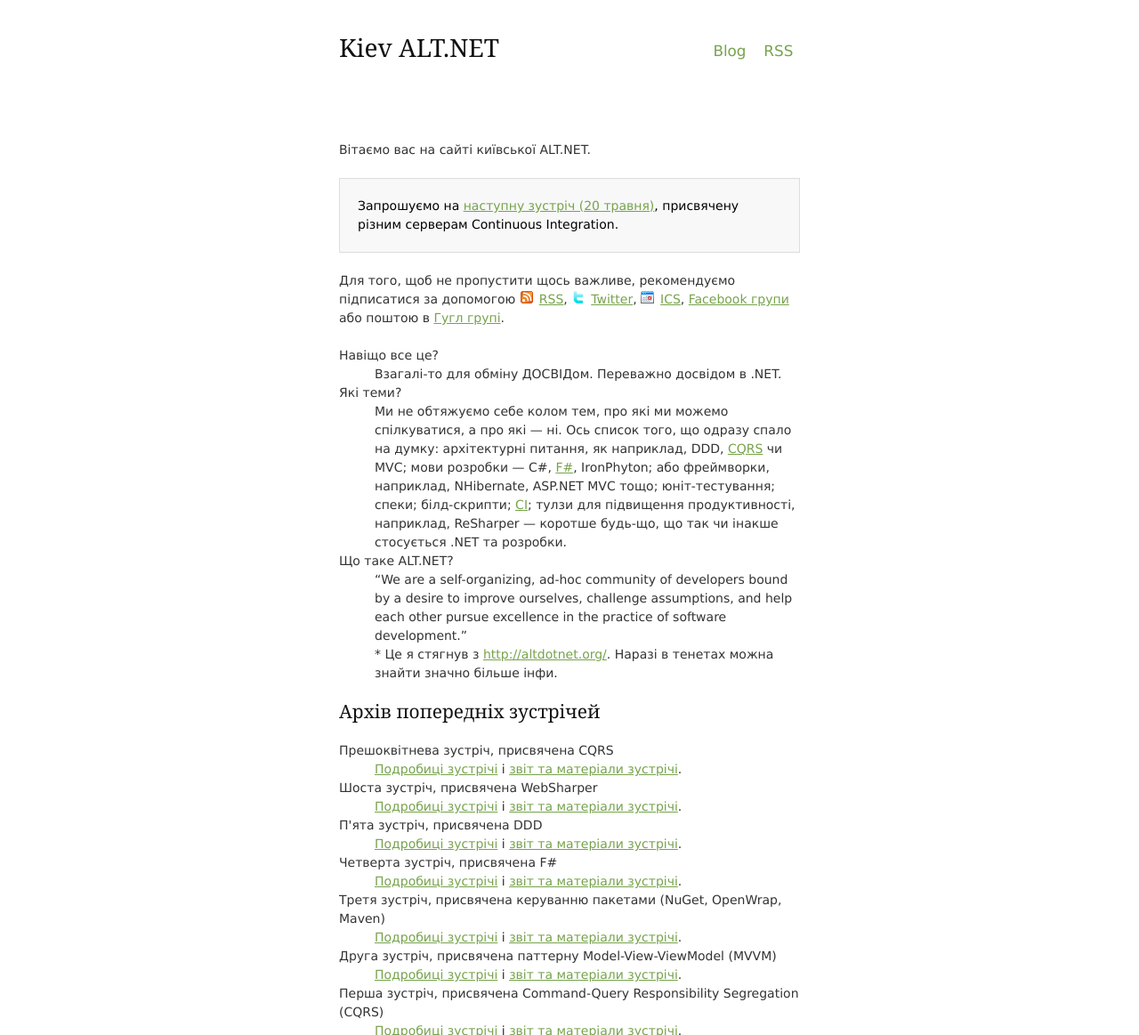
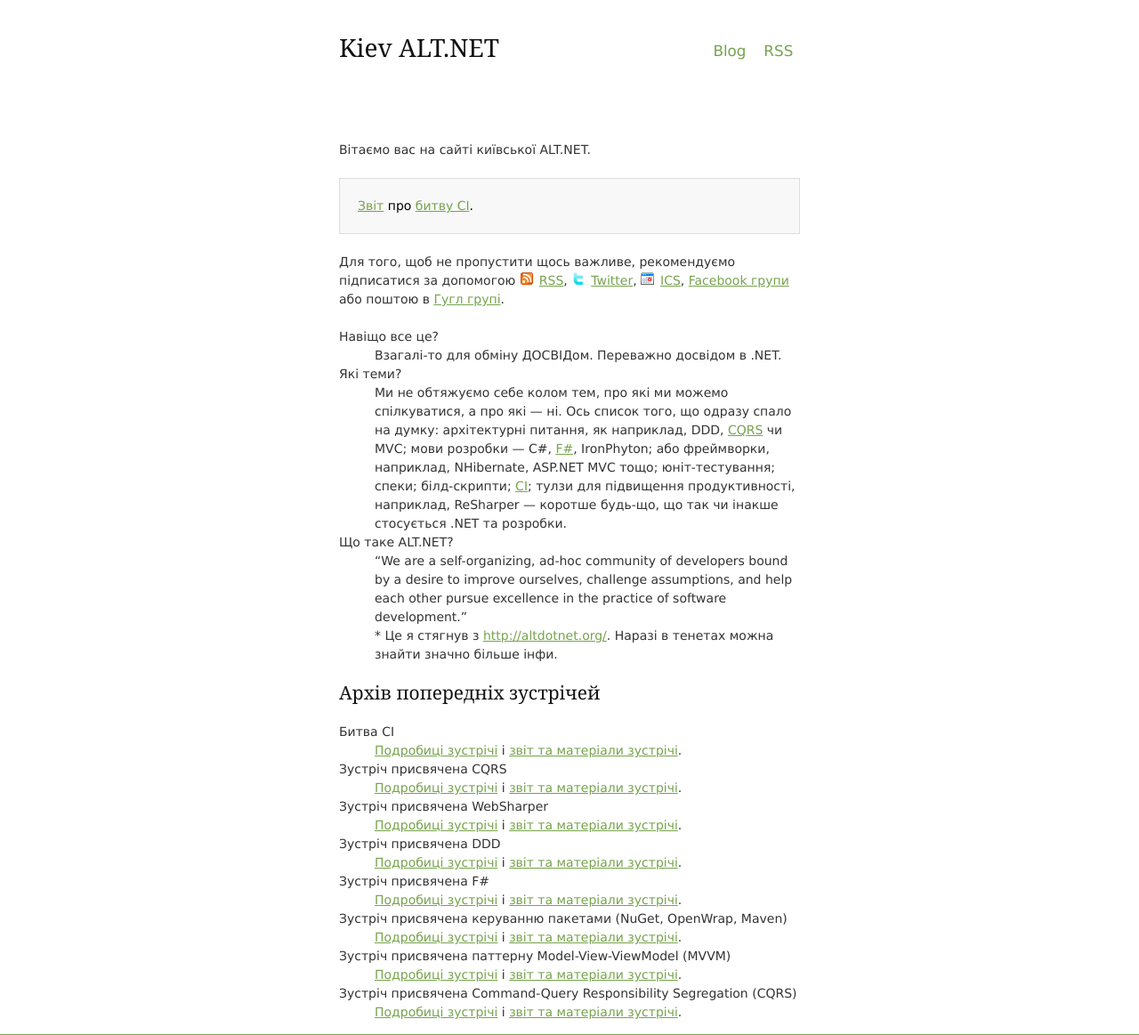
Before and after one commit to kievaltnet/kievaltnet, an ASP.NET MVC app: page / in a window 1280 px wide. Shown: the part 17-1180 px from the top of the page at 89% size. Run offline with ASP.NET Core 8 and stand-ins for ASP.NET MVC 5, Linux system fonts and the light colour scheme; the project's own start-up code is not run, and a stand-in starts its controllers and pages; some libraries are stand-ins or nearby versions.

Commit message:
Home page updated with report about CI batle

```diff
--- a/src/WebSite/Views/Home/Index.cshtml
+++ b/src/WebSite/Views/Home/Index.cshtml
@@ -50,14 +50,14 @@
 	<p>
 	  Вітаємо вас на сайті київської ALT.NET.
 	 </p>
+     @*
 	 <p class="importanant-info">
         Запрошуємо на <a href="http://blog.kievalt.net/post/5390606925/ci-event">наступну зустріч (20 травня)</a>, присвячену різним серверам Continuous Integration.
 	 </p>
-     @*
+     *@
     <p class="importanant-info">
-      <a href="http://blog.kievalt.net/post/4519207757/report-abdullin-cqrs">Звіт</a> про першоквітневу зустріч з <a href="http://abdullin.com/">Рінатом Абдулліним</a>, присвячену CQRS.
+      <a href="http://blog.kievalt.net/post/5861638044/report-ci-event">Звіт</a> про <a href="http://blog.kievalt.net/post/5390606925/ci-event">битву CI</a>.
 	 </p>
-     *@
 	 <p> Для того, щоб не пропустити щось важливе, рекомендуємо підписатися
 	   за допомогою <a href="http://feeds.feedburner.com/kievaltnet" rel="alternate" type="application/rss+xml" class="rss" >RSS</a>,
 	   <a href="http://twitter.com/kievaltnet" rel="alternate" class="twitter" >Twitter</a>,
@@ -87,31 +87,35 @@
 
     <h2>Архів попередніх зустрічей</h2>
     <dl>
-        <dt>Прешоквітнева зустріч, присвячена CQRS</dt>
+        <dt>Битва CI</dt>
+        <dd>
+	        <a href="http://blog.kievalt.net/post/5390606925/ci-event">Подробиці зустрічі</a> і <a href="http://blog.kievalt.net/post/5861638044/report-ci-event" >звіт та матеріали зустрічі</a>.
+        </dd>
+        <dt>Зустріч присвячена CQRS</dt>
         <dd>
 	        <a href="http://blog.kievalt.net/post/3918985453/abdullin-cqrs-event">Подробиці зустрічі</a> і <a href="http://blog.kievalt.net/post/4519207757/report-abdullin-cqrs" >звіт та матеріали зустрічі</a>.
         </dd>
-		<dt>Шоста зустріч, присвячена WebSharper</dt>
+		<dt>Зустріч присвячена WebSharper</dt>
         <dd>
 	        <a href="http://blog.kievalt.net/post/3311287064/websharper-event">Подробиці зустрічі</a> і <a href="http://blog.kievalt.net/post/3583105618/report-websharper-event" >звіт та матеріали зустрічі</a>.
         </dd>
-		<dt>П'ята зустріч, присвячена DDD</dt>
+		<dt>Зустріч присвячена DDD</dt>
         <dd>
 	        <a href="http://blog.kievalt.net/post/2958517151/ddd-event">Подробиці зустрічі</a> і <a href="http://blog.kievalt.net/post/3249872296/report-ddd-event" >звіт та матеріали зустрічі</a>.
         </dd>
-		<dt>Четверта зустріч, присвячена F#</dt>
+		<dt>Зустріч присвячена F#</dt>
         <dd>
 	        <a href="http://blog.kievalt.net/post/2143560903/fsharp-event">Подробиці зустрічі</a> і <a href="http://blog.kievalt.net/post/2512395811/report-fsharp-event" >звіт та матеріали зустрічі</a>.
         </dd>
-        <dt>Третя зустріч, присвячена керуванню пакетами (NuGet, OpenWrap, Maven)</dt>
+        <dt>Зустріч присвячена керуванню пакетами (NuGet, OpenWrap, Maven)</dt>
         <dd>
 	        <a href="http://blog.kievalt.net/post/1373357793/nupack-event">Подробиці зустрічі</a> і <a href="http://blog.kievalt.net/post/1498058546/report-nuget-event" >звіт та матеріали зустрічі</a>.
         </dd>
-        <dt>Друга зустріч, присвячена паттерну Model-View-ViewModel (MVVM)</dt>
+        <dt>Зустріч присвячена паттерну Model-View-ViewModel (MVVM)</dt>
         <dd>
 	        <a href="http://blog.kievalt.net/post/1047917205/ddd-and-mvvm-event">Подробиці зустрічі</a> і <a href="http://blog.kievalt.net/post/1156547533/report-ddd-and-mvvm-event" >звіт та матеріали зустрічі</a>.
        </dd>
-	    <dt>Перша зустріч, присвячена Command-Query Responsibility Segregation (CQRS)</dt>
+	    <dt>Зустріч присвячена Command-Query Responsibility Segregation (CQRS)</dt>
         <dd>
 	        <a href="http://blog.kievalt.net/post/823574167/ddd-and-cqrs-event">Подробиці зустрічі</a> і <a href="http://blog.kievalt.net/post/884617100/report-ddd-and-cqrs-event" >звіт та матеріали зустрічі</a>.
        </dd>
```
